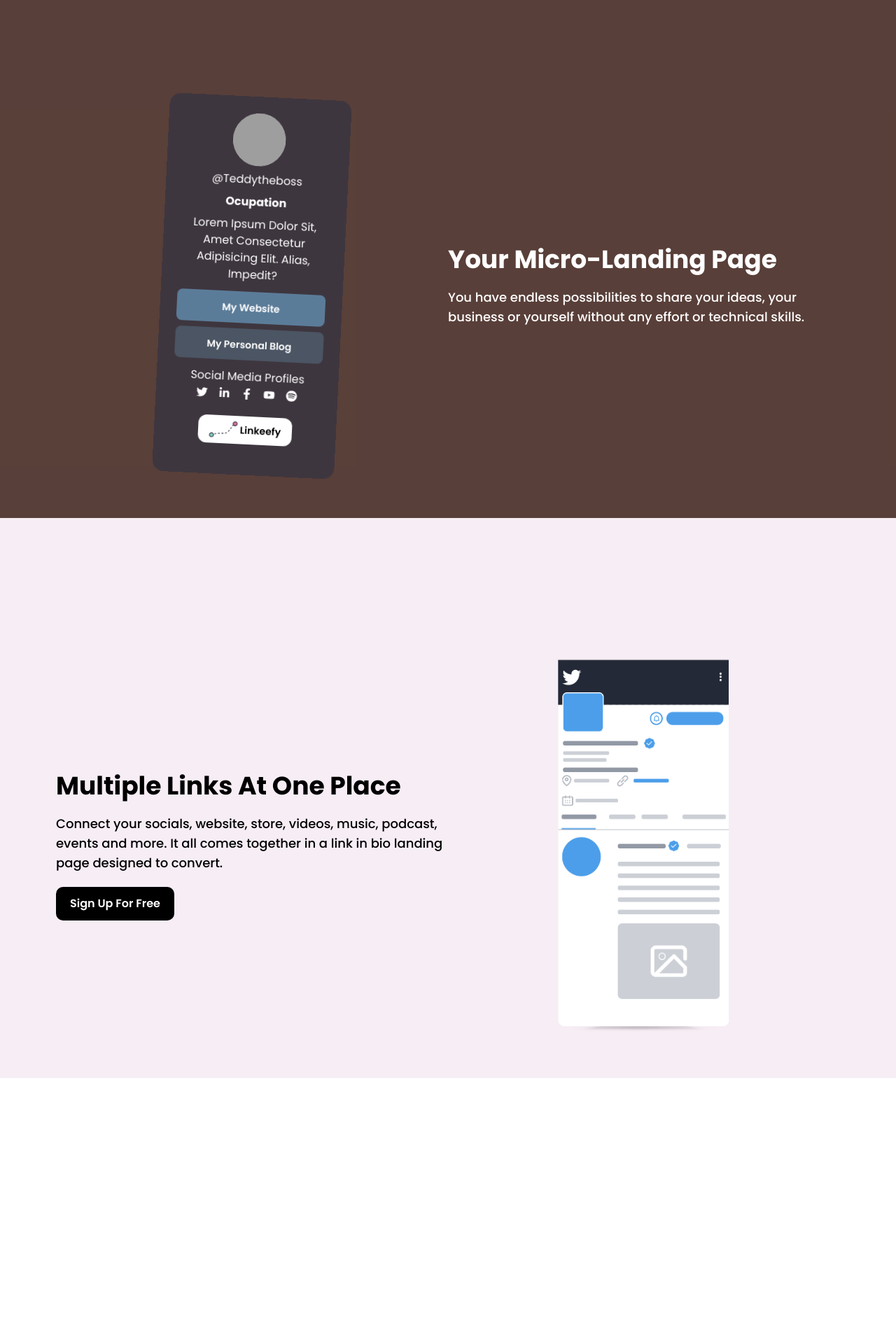
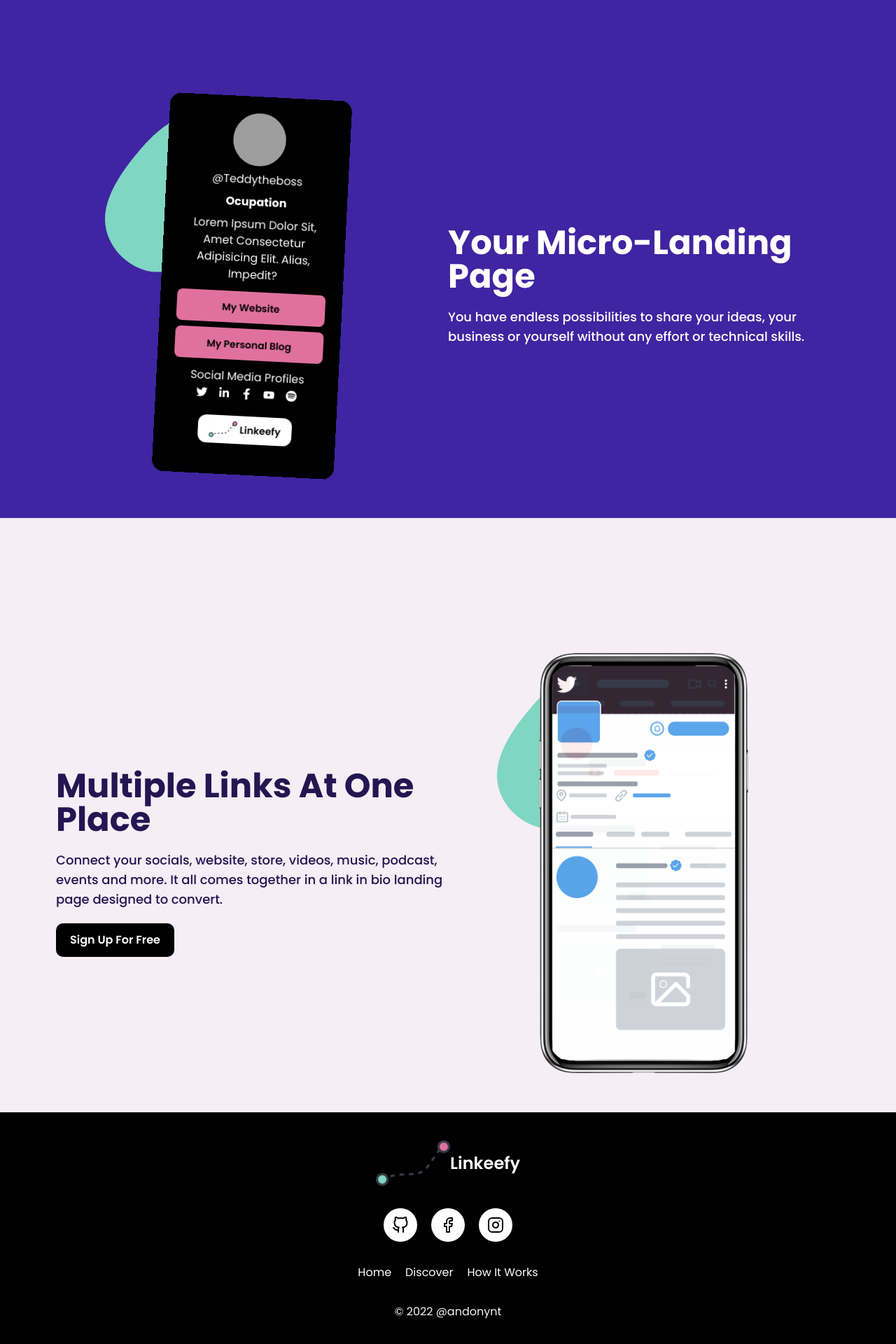
Before and after one commit to andonynt/linkeefy-app, a React (Vite) app: page / in a window 1280 px wide. Shown: the part 860-2780 px from the top of the page at 70% size. Before the commit the page ends 2400 px from the top, so only its background shows below. Built offline with nearby package versions, Linux system fonts and the light colour scheme; no server answers; grey boxes are pictures that could not be loaded.

Commit message:
fixing styles

```diff
--- a/src/App.jsx
+++ b/src/App.jsx
@@ -1,6 +1,10 @@
 import React, { useState } from 'react';
 import './styles/main.css';
-import { NavBar, FeatureComponent } from './components/componentsDispatcher';
+import {
+  NavBar,
+  FeatureComponent,
+  Footer,
+} from './components/componentsDispatcher';
 import features from './components/LandingPage/features';
 import Loader from './components/shared/Loader';
 
@@ -42,6 +46,7 @@ const App = () => {
         {features.map((feature, index) => {
           return <FeatureComponent key={index} feature={feature} />;
         })}
+        <Footer />
       </>
     );
   }
--- a/src/components/Card.jsx
+++ b/src/components/Card.jsx
@@ -10,7 +10,7 @@ import logo from '../assets/logo.png';
 
 const Card = () => {
   return (
-    <div className='rotate w-[260px] min-h-[541px] bg-mustardBrown text-white p-6 flex flex-col rounded-2xl capitalize'>
+    <div className='rotate w-[260px] min-h-[541px] bg-black text-white p-6 flex flex-col rounded-2xl capitalize'>
       {/* Profile */}
       <div className='flex flex-col items-center'>
         <img
@@ -32,11 +32,11 @@ const Card = () => {
 
       {/* Links */}
       <div className='mt-3 space-y-2'>
-        <div className='cursor-pointer w-full h-[45px] font-semibold rounded-lg flex justify-center items-center text-sm bg-[#5b7c99] hover:bg-gray-500 duration-200 ease-in-out'>
+        <div className='cursor-pointer text-black w-full h-[45px] font-semibold rounded-lg flex justify-center items-center text-sm bg-[#e0719e] hover:bg-gray-500 duration-200 ease-in-out'>
           <p>my website</p>
         </div>
 
-        <div className='cursor-pointer w-full h-[45px] font-semibold rounded-lg flex justify-center items-center text-sm bg-gray-600 hover:bg-[#1f271b] duration-200 ease-in-out'>
+        <div className='cursor-pointer text-black w-full h-[45px] font-semibold rounded-lg flex justify-center items-center text-sm bg-[#e0719e] hover:bg-[#1f271b] duration-200 ease-in-out'>
           <p>my personal blog</p>
         </div>
       </div>
--- a/src/components/LandingPage/NavBar.jsx
+++ b/src/components/LandingPage/NavBar.jsx
@@ -43,7 +43,7 @@ const NavBar = () => {
           {/* Logo */}
           <Link to='/'>
             <div className='flex items-center'>
-              <img className='w-[106px] h-[65px]' src={logo} alt='' />
+              <img className='w-[106px] h-[65px]' src={logo} alt='logo' />
               <h1 className='capitalize text-2xl font-semibold lg:block hidden'>
                 linkeefy
               </h1>
@@ -52,9 +52,9 @@ const NavBar = () => {
 
           {/* Links */}
           <div className='lg:flex items-center lg:space-x-8 font-medium capitalize hidden'>
-            <Link to='/'>home</Link>
-            <Link to='/'>discover</Link>
-            <Link to='/'>contact</Link>
+            <a href='#home'>home</a>
+            <a href='#discover'>discover</a>
+            <a href='#how'>how it works</a>
           </div>
 
           {/* Account */}
--- a/src/components/LandingPage/features.jsx
+++ b/src/components/LandingPage/features.jsx
@@ -2,16 +2,15 @@ import { Link } from 'react-router-dom';
 import Button from '../shared/Button';
 import banner from '../../assets/images/banner.svg';
 import { Card } from '../componentsDispatcher';
-import image1 from '../../assets/images/feature-spotify.png';
-import image2 from '../../assets/images/feature-twitter.png';
-import image3 from '../../assets/images/feature-youtube.png';
+import phone from '../../assets/images/phone.png';
 
 export default [
   {
     title: 'create a mobile-friendly portfolio in a few clicks',
+    id: 'home',
     styles: {
-      background: 'bg-softLilac',
-      fontColor: 'text-customPurple',
+      background: 'bg-[#231651]',
+      fontColor: 'text-[#D6FFF6]',
       mobileDirection: 'flex-col-reverse',
       desktopDirection: 'lg:flex-row',
       fontSize: 'lg:text-6xl md:text-4xl text-2xl',
@@ -31,12 +30,13 @@ export default [
   },
   {
     title: 'your micro-landing page',
+    id: 'discover',
     styles: {
-      background: 'bg-digiDenim/80',
+      background: 'bg-[#4024A1]',
       fontColor: 'text-white',
       mobileDirection: 'flex-col-reverse',
       desktopDirection: 'lg:flex-row-reverse',
-      fontSize: 'lg:text-4xl md:text-3xl text-xl',
+      fontSize: 'lg:text-5xl md:text-3xl text-xl',
       customImageHeight: 'h-[541px]',
     },
     background: 'bg-paleGreen/95',
@@ -45,36 +45,23 @@ export default [
   },
   {
     title: 'multiple links at one place',
+    id: 'how',
     styles: {
       background: 'bg-softLilac/90',
-      fontColor: 'text-black',
+      fontColor: 'text-[#231651]',
       mobileDirection: 'flex-col-reverse',
       desktopDirection: 'lg:flex-row',
-      fontSize: 'lg:text-4xl md:text-3xl text-xl',
-      customImageHeight: 'h-[541px]',
+      fontSize: 'lg:text-5xl md:text-3xl text-xl',
+      customImageHeight: 'h-[600px]',
     },
     background: 'bg-paleGreen/95',
     text: 'Connect your socials, website, store, videos, music, podcast, events and more. It all comes together in a link in bio landing page designed to convert.',
     image: (
-      <>
-        <img
-          src={image1}
-          className='card show w-[260px] duration-1000 h-[541px]'
-          alt='feature'
-        />
-        <img
-          src={image2}
-          className='card hide w-[260px] duration-1000 h-[541px]'
-          alt='feature'
-        />
-        <img
-          src={image3}
-          className='card hide w-[260px] duration-1000 h-[541px]'
-          alt='feature'
-        />
-      </>
+      <div
+        src={phone}
+        className='socials card show w-[300px] duration-1000 h-[600px]'
+        alt='phone'></div>
     ),
-    loop: true,
     button: (
       <Link to='/signup' className='self-center lg:self-start mt-4'>
         <Button background='#000' rounded='full'>
--- a/src/components/componentsDispatcher.js
+++ b/src/components/componentsDispatcher.js
@@ -5,3 +5,4 @@ export { default as AuthProvider } from './AuthProvider';
 export { default as AdminProfile } from './AdminProfile';
 export { default as LinkActions } from './ProfileComponents/LinkActions';
 export { default as SocialMediaActions } from './ProfileComponents/SocialMediaActions';
+export { default as Footer } from './Footer'
--- a/src/components/shared/FeatureComponent.jsx
+++ b/src/components/shared/FeatureComponent.jsx
@@ -1,33 +1,9 @@
 import React, { useEffect } from 'react';
 
 const FeatureComponent = ({ feature }) => {
-  let current = 1,
-    previous = 0;
-
-  useEffect(() => {
-    if (feature.loop) {
-      const interval = setInterval(() => {
-        const $cards = document.querySelectorAll('.card');
-
-        $cards[current].classList.add('show');
-        $cards[current].classList.remove('hide');
-
-        $cards[previous].classList.remove('show');
-        $cards[previous].classList.add('hide');
-
-        current += 1;
-        previous = current - 1;
-
-        if (current === 3) current = 0;
-
-        if (current === 1) previous = 0;
-      }, 3000);
-      return () => clearInterval(interval);
-    }
-  }, []);
-
   return (
     <div
+      id={feature.id}
       className={`${feature.styles.background} fade pt-[137px] min-h-screen flex w-full`}>
       <section
         className={`flex-grow center flex ${feature.styles.mobileDirection} justify-center ${feature.styles.desktopDirection} items-center lg:mt-0 py-14`}>
@@ -45,7 +21,7 @@ const FeatureComponent = ({ feature }) => {
 
         {/* Image */}
         <div
-          className={`banner relative w-full ${feature.styles.customImageHeight} lg:w-1/2 flex justify-center`}>
+          className={`banner relative w-full lg:w-1/2 ${feature.styles.customImageHeight} flex justify-center`}>
           {feature.image}
         </div>
       </section>
--- a/src/styles/main.css
+++ b/src/styles/main.css
@@ -619,11 +619,6 @@ video {
   opacity: 1;
 }
 
-.hide{
-  visibility: hidden;
-  opacity: 0;
-}
-
 .visible{
   visibility: visible;
 }
@@ -801,16 +796,20 @@ video {
   height: 45px;
 }
 
+.h-\[65px\]{
+  height: 65px;
+}
+
 .h-\[24px\]{
   height: 24px;
 }
 
-.h-\[65px\]{
-  height: 65px;
-}
-
 .h-\[541px\]{
   height: 541px;
+}
+
+.h-\[600px\]{
+  height: 600px;
 }
 
 .min-h-screen{
@@ -871,16 +870,16 @@ video {
   width: 2.5rem;
 }
 
+.w-\[106px\]{
+  width: 106px;
+}
+
 .w-20{
   width: 5rem;
 }
 
 .w-0{
   width: 0px;
-}
-
-.w-\[106px\]{
-  width: 106px;
 }
 
 .min-w-\[350px\]{
@@ -1020,6 +1019,12 @@ video {
   margin-left: calc(1rem * calc(1 - var(--tw-space-x-reverse)));
 }
 
+.space-y-8 > :not([hidden]) ~ :not([hidden]){
+  --tw-space-y-reverse: 0;
+  margin-top: calc(2rem * calc(1 - var(--tw-space-y-reverse)));
+  margin-bottom: calc(2rem * var(--tw-space-y-reverse));
+}
+
 .space-y-5 > :not([hidden]) ~ :not([hidden]){
   --tw-space-y-reverse: 0;
   margin-top: calc(1.25rem * calc(1 - var(--tw-space-y-reverse)));
@@ -1140,16 +1145,6 @@ video {
   background-color: rgb(62 54 63 / var(--tw-bg-opacity));
 }
 
-.bg-\[\#5b7c99\]{
-  --tw-bg-opacity: 1;
-  background-color: rgb(91 124 153 / var(--tw-bg-opacity));
-}
-
-.bg-gray-600{
-  --tw-bg-opacity: 1;
-  background-color: rgb(75 85 99 / var(--tw-bg-opacity));
-}
-
 .bg-gray-100{
   --tw-bg-opacity: 1;
   background-color: rgb(243 244 246 / var(--tw-bg-opacity));
@@ -1175,13 +1170,14 @@ video {
   background-color: rgb(156 163 175 / var(--tw-bg-opacity));
 }
 
-.bg-softLilac{
-  --tw-bg-opacity: 1;
-  background-color: rgb(246 235 244 / var(--tw-bg-opacity));
-}
-
-.bg-digiDenim\/80{
-  background-color: rgb(48 16 8 / 0.8);
+.bg-\[\#231651\]{
+  --tw-bg-opacity: 1;
+  background-color: rgb(35 22 81 / var(--tw-bg-opacity));
+}
+
+.bg-\[\#4024A1\]{
+  --tw-bg-opacity: 1;
+  background-color: rgb(64 36 161 / var(--tw-bg-opacity));
 }
 
 .bg-softLilac\/90{
@@ -1219,6 +1215,10 @@ video {
   padding: 1.5rem;
 }
 
+.p-3{
+  padding: 0.75rem;
+}
+
 .p-8{
   padding: 2rem;
 }
@@ -1288,6 +1288,14 @@ video {
   padding-bottom: 3.5rem;
 }
 
+.pt-10{
+  padding-top: 2.5rem;
+}
+
+.pb-20{
+  padding-bottom: 5rem;
+}
+
 .pt-\[137px\]{
   padding-top: 137px;
 }
@@ -1381,6 +1389,11 @@ video {
   color: rgb(255 255 255 / var(--tw-text-opacity));
 }
 
+.text-gray-100{
+  --tw-text-opacity: 1;
+  color: rgb(243 244 246 / var(--tw-text-opacity));
+}
+
 .text-red-600{
   --tw-text-opacity: 1;
   color: rgb(220 38 38 / var(--tw-text-opacity));
@@ -1401,9 +1414,14 @@ video {
   color: rgb(29 78 216 / var(--tw-text-opacity));
 }
 
-.text-customPurple{
+.text-\[\#D6FFF6\]{
   --tw-text-opacity: 1;
-  color: rgb(72 38 115 / var(--tw-text-opacity));
+  color: rgb(214 255 246 / var(--tw-text-opacity));
+}
+
+.text-\[\#231651\]{
+  --tw-text-opacity: 1;
+  color: rgb(35 22 81 / var(--tw-text-opacity));
 }
 
 .opacity-0{
@@ -1459,8 +1477,13 @@ video {
   transition-timing-function: cubic-bezier(0.4, 0, 0.2, 1);
 }
 
+html {
+  scroll-behavior: smooth;
+}
+
 body {
   font-family: 'Poppins', sans-serif;
+  overflow-x: hidden;
 }
 
 body.waiting * {
@@ -1499,6 +1522,25 @@ body.waiting * {
 }
 
 /* Banner background */
+
+.banner {
+  position: relative;
+  z-index: 2;
+}
+
+.banner::before {
+  content: '';
+  position: absolute;
+  transform: scale(-1);
+  top: -100px;
+  left: 0;
+  width: 500px;
+  height: 500px;
+  background-image: url('../assets/images/blob.svg');
+  background-repeat: no-repeat;
+  margin: auto;
+  z-index: -1;
+}
 
 /* .banner:before {
   content:'';
@@ -1611,6 +1653,61 @@ body.waiting * {
   }
 }
 
+/* Spotify, Twitter, Youtube - Landing Page */
+
+.socials {
+  position: relative;
+  background: url('../assets/images/phone.png');
+  z-index: 10;
+}
+
+.socials::before {
+  content: '';
+  width: 278px;
+  height: 574px;
+  border-radius: 45px;
+  background-size: cover;
+  position: absolute;
+  margin: auto;
+  z-index: 0;
+  top: 0;
+  bottom: 0;
+  left: 0;
+  right: 0;
+  -webkit-animation: switchImgs 15s infinite ease-in-out;
+          animation: switchImgs 15s infinite ease-in-out;
+  transition: all .3s ease-in;
+  background-image: url('../assets/images/feature-spotify.png');
+}
+
+@-webkit-keyframes switchImgs {
+  33% {
+    background-image: url('../assets/images/feature-twitter.png');
+  }
+
+  66% {
+    background-image: url('../assets/images/feature-youtube.png');
+  }
+
+  99% {
+    background-image: url('../assets/images/feature-spotify.png');
+  }
+}
+
+@keyframes switchImgs {
+  33% {
+    background-image: url('../assets/images/feature-twitter.png');
+  }
+
+  66% {
+    background-image: url('../assets/images/feature-youtube.png');
+  }
+
+  99% {
+    background-image: url('../assets/images/feature-spotify.png');
+  }
+}
+
 /* Verify modal - Create account Route */
 
 .verify-modal {
@@ -1675,6 +1772,11 @@ body.waiting * {
   color: rgb(55 65 81 / var(--tw-text-opacity));
 }
 
+.hover\:text-\[\#7fd6c2\]:hover{
+  --tw-text-opacity: 1;
+  color: rgb(127 214 194 / var(--tw-text-opacity));
+}
+
 .hover\:text-blue-700:hover{
   --tw-text-opacity: 1;
   color: rgb(29 78 216 / var(--tw-text-opacity));
@@ -1812,6 +1914,11 @@ body.waiting * {
     font-size: 3.75rem;
     line-height: 1;
   }
+
+  .lg\:text-5xl{
+    font-size: 3rem;
+    line-height: 1;
+  }
 }
 
 @media (min-width: 1280px){
```
Also changed, not shown: src/assets/images/blob.svg (added), src/assets/images/phone.png (added).
